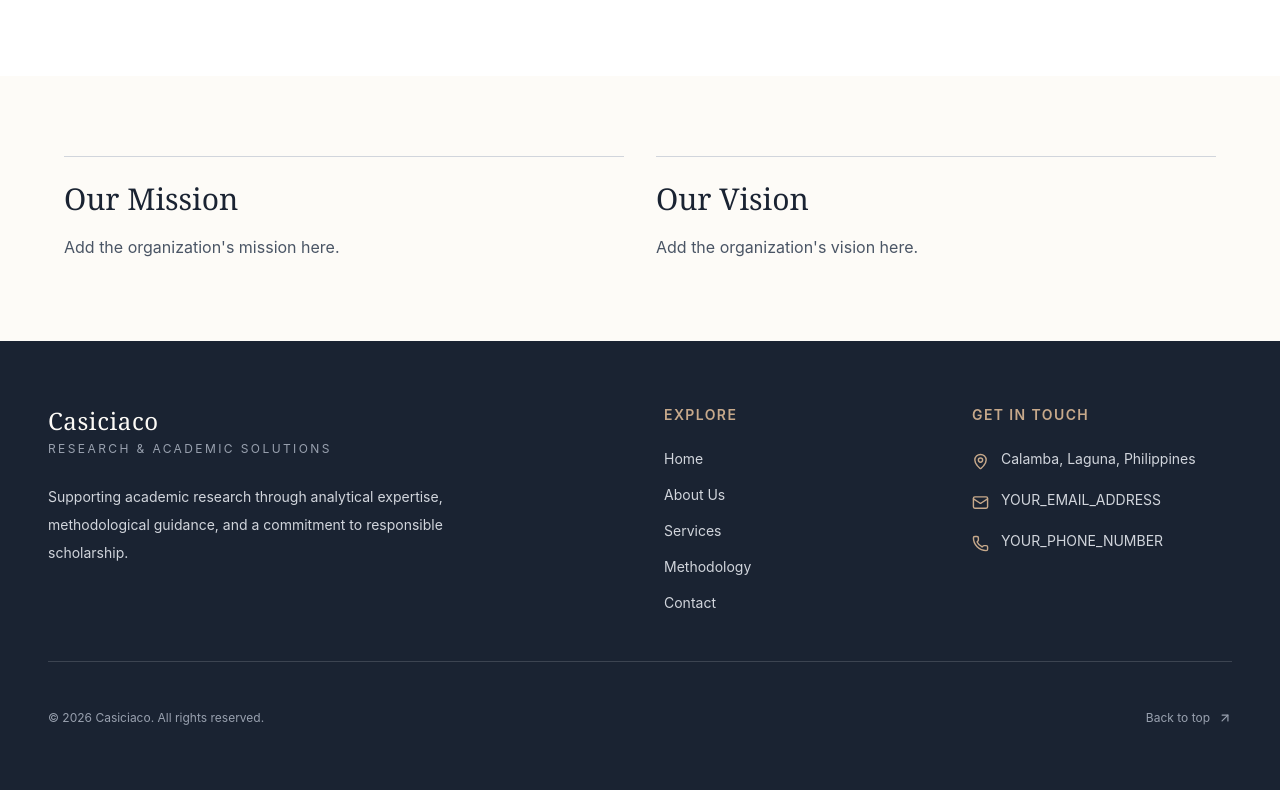
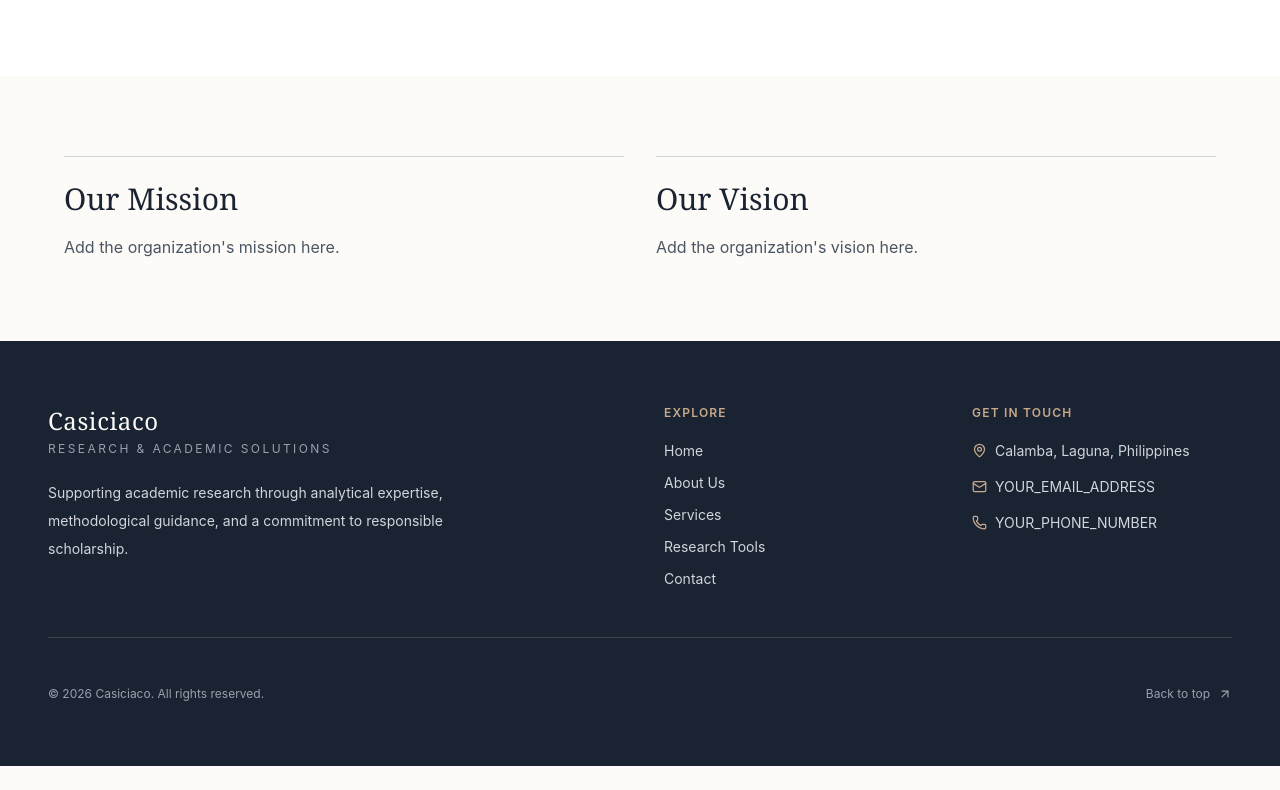
Before and after one commit to JurisAlson/Casiciaco-Research, a React (Vite) app: page /Casiciaco-Research/about in a window 1280 px wide. Shown: the part 806-1596 px from the top of the page. After the commit the page ends 1572 px from the top, so only its background shows below. Built offline with nearby package versions, Linux system fonts and the light colour scheme.

Commit message:
more chancges in Footer

```diff
--- a/src/Components/Footer.tsx
+++ b/src/Components/Footer.tsx
@@ -1,33 +1,26 @@
 
 import { Link } from "react-router";
-import {
-  MapPin,
-  Mail,
-  Phone,
-  ArrowUpRight,
-} from "lucide-react";
+import { MapPin, Mail, Phone, ArrowUpRight } from "lucide-react";
 
 function Footer() {
   return (
     <footer className="bg-[#1A2332] text-[#FDFBF7]">
+      <div className="mx-auto max-w-7xl px-5 py-9 sm:px-8 sm:py-12 lg:px-12 lg:py-16">
 
-      {/* Main Footer */}
-      <div className="mx-auto max-w-7xl px-6 py-16 md:px-12">
-
-        <div className="grid grid-cols-1 gap-12 md:grid-cols-2 lg:grid-cols-4">
+        <div className="grid grid-cols-2 gap-x-6 gap-y-8 lg:grid-cols-4 lg:gap-12">
 
           {/* Brand */}
-          <div className="lg:col-span-2">
+          <div className="col-span-2 lg:col-span-2">
             <Link to="/" className="inline-block">
-              <h2 className="font-serif text-2xl tracking-wide">
+              <h2 className="font-serif text-xl tracking-wide sm:text-2xl">
                 Casiciaco
               </h2>
-              <p className="mt-1 text-xs uppercase tracking-[0.2em] text-gray-400">
+              <p className="mt-1 text-[10px] uppercase tracking-[0.2em] text-gray-400 sm:text-xs">
                 Research & Academic Solutions
               </p>
             </Link>
 
-            <p className="mt-6 max-w-md text-sm leading-7 text-gray-300">
+            <p className="mt-3 max-w-md text-xs leading-6 text-gray-300 sm:mt-5 sm:text-sm sm:leading-7">
               Supporting academic research through analytical
               expertise, methodological guidance, and a commitment
               to responsible scholarship.
@@ -36,95 +29,64 @@ function Footer() {
 
           {/* Navigation */}
           <div>
-            <h3 className="mb-6 text-sm font-semibold uppercase tracking-widest text-[#C7A98B]">
+            <h3 className="mb-3 text-xs font-semibold uppercase tracking-widest text-[#C7A98B] sm:mb-5">
               Explore
             </h3>
 
-            <ul className="space-y-4 text-sm text-gray-300">
-              <li>
-                <Link to="/" className="transition hover:text-white">
-                  Home
-                </Link>
+            <ul className="space-y-2.5 text-xs text-gray-300 sm:space-y-3 sm:text-sm">
+              <li><Link to="/" className="hover:text-white">Home</Link></li>
+              <li><Link to="/about" className="hover:text-white">About Us</Link></li>
+              <li><Link to="/#services" className="hover:text-white">Services</Link></li>
+              <li><Link to="/#tools" className="hover:text-white">Research Tools</Link></li>
+              <li><Link to="/#contact" className="hover:text-white">Contact</Link></li>
+            </ul>
+          </div>
+
+          {/* Contact */}
+          <div>
+            <h3 className="mb-3 text-xs font-semibold uppercase tracking-widest text-[#C7A98B] sm:mb-5">
+              Get in Touch
+            </h3>
+
+            <ul className="space-y-3 text-xs text-gray-300 sm:space-y-4 sm:text-sm">
+              <li className="flex items-start gap-2">
+                <MapPin size={15} className="mt-0.5 shrink-0 text-[#C7A98B]" />
+                <span>Calamba, Laguna, Philippines</span>
               </li>
-              <li>
-                <Link to="/about" className="transition hover:text-white">
-                  About Us
-                </Link>
-              </li>
-              <li>
-                <a href="/#services" className="transition hover:text-white">
-                  Services
+
+              <li className="flex items-start gap-2">
+                <Mail size={15} className="mt-0.5 shrink-0 text-[#C7A98B]" />
+                <a href="mailto:YOUR_EMAIL_ADDRESS" className="break-all hover:text-white">
+                  YOUR_EMAIL_ADDRESS
                 </a>
               </li>
-              <li>
-                <a href="/#methodology" className="transition hover:text-white">
-                  Methodology
-                </a>
-              </li>
-              <li>
-                <a href="/#contact" className="transition hover:text-white">
-                  Contact
+
+              <li className="flex items-start gap-2">
+                <Phone size={15} className="mt-0.5 shrink-0 text-[#C7A98B]" />
+                <a href="tel:YOUR_PHONE_NUMBER" className="break-all hover:text-white">
+                  YOUR_PHONE_NUMBER
                 </a>
               </li>
             </ul>
           </div>
 
-          {/* Contact */}
-          <div>
-            <h3 className="mb-6 text-sm font-semibold uppercase tracking-widest text-[#C7A98B]">
-              Get in Touch
-            </h3>
-
-            <ul className="space-y-5 text-sm text-gray-300">
-
-              <li className="flex items-start gap-3">
-                <MapPin size={17} className="mt-1 shrink-0 text-[#C7A98B]" />
-                <span>Calamba, Laguna, Philippines</span>
-              </li>
-
-              <li className="flex items-start gap-3">
-                <Mail size={17} className="mt-1 shrink-0 text-[#C7A98B]" />
-                <a
-                  href="mailto:YOUR_EMAIL_ADDRESS"
-                  className="transition hover:text-white"
-                >
-                  YOUR_EMAIL_ADDRESS
-                </a>
-              </li>
-
-              <li className="flex items-start gap-3">
-                <Phone size={17} className="mt-1 shrink-0 text-[#C7A98B]" />
-                <a
-                  href="tel:YOUR_PHONE_NUMBER"
-                  className="transition hover:text-white"
-                >
-                  YOUR_PHONE_NUMBER
-                </a>
-              </li>
-
-            </ul>
-          </div>
-
         </div>
 
-        {/* Divider */}
-        <div className="my-12 border-t border-white/15" />
+        <div className="my-7 border-t border-white/15 sm:my-10 lg:my-12" />
 
         {/* Bottom Footer */}
-        <div className="flex flex-col gap-5 text-xs text-gray-400 md:flex-row md:items-center md:justify-between">
-
+        <div className="flex flex-col gap-3 text-[10px] text-gray-400 sm:flex-row sm:items-center sm:justify-between sm:text-xs">
           <p>
             © {new Date().getFullYear()} Casiciaco. All rights reserved.
           </p>
 
           <a
-            href="#top"
+            href="#home"
             className="inline-flex items-center gap-2 transition hover:text-white"
           >
             Back to top
             <ArrowUpRight size={14} />
           </a>
-
         </div>
 
       </div>
```
